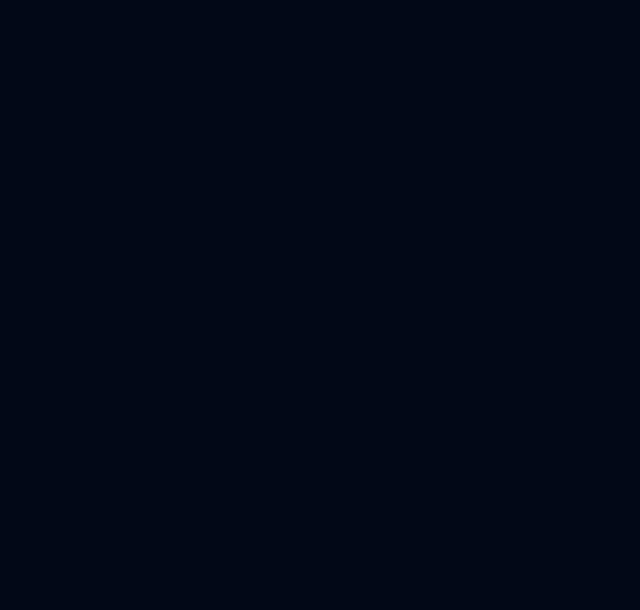
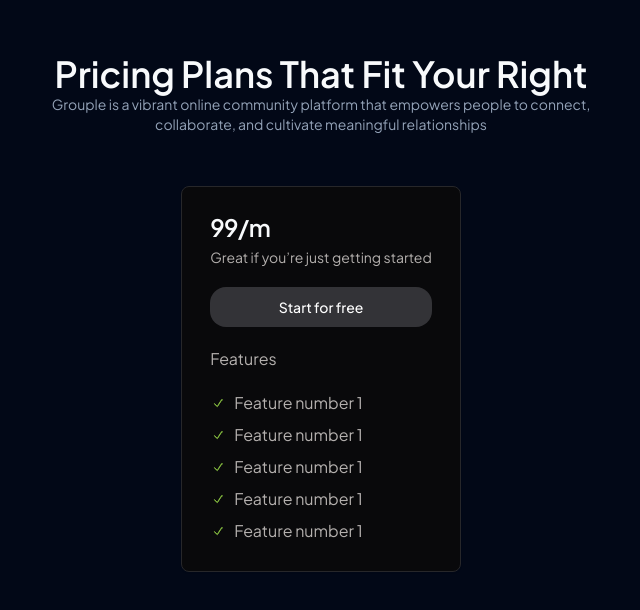
Before and after one commit to RajanJha2003/Grouple, a Next.js app: page / in a window 1280 px wide. Shown: the part 1327-1937 px from the top of the page, without its empty margins (319-959 px from the left). Before the commit the page ends 1237 px from the top, so only its background shows below. Built offline with nearby package versions, Linux system fonts and the light colour scheme.

Commit message:
Pricing Plans

```diff
--- a/src/app/(landing)/_components/pricing/index.tsx
+++ b/src/app/(landing)/_components/pricing/index.tsx
@@ -1,8 +1,67 @@
+import BackdropGradient from "@/components/global/backdrop-gradient"
+import GradientText from "@/components/global/gradient-text"
+import { Button } from "@/components/ui/button"
+import { Card, CardDescription, CardTitle } from "@/components/ui/card"
+import { Check } from "@/icons"
+import Link from "next/link"
 
-const PricingSection = () => {
+type Props = {}
+
+export const PricingSection = (props: Props) => {
   return (
-    <div>PricingSection</div>
+    <div className="w-full pt-20 flex flex-col items-center gap-3" id="pricing">
+      <BackdropGradient className="w-8/12 h-full opacity-40 flex flex-col items-center">
+        <GradientText
+          className="text-4xl font-semibold text-center"
+          element="H2"
+        >
+          Pricing Plans That Fit Your Right
+        </GradientText>
+        <p className="text-sm md:text-center text-left text-muted-foreground">
+          Grouple is a vibrant online community platform that empowers people to
+          connect, <br className="hidden md:block" />
+          collaborate, and cultivate meaningful relationships
+        </p>
+      </BackdropGradient>
+      <Card className="p-7 mt-10 md:w-auto w-full bg-themeBlack border-themeGray">
+        <div className="flex flex-col gap-2">
+          <CardTitle>99/m</CardTitle>
+          <CardDescription className="text-[#B4B0AE]">
+            Great if you’re just getting started
+          </CardDescription>
+          <Link href="#" className="w-full mt-3">
+            <Button
+              variant="default"
+              className="bg-[#333337] w-full rounded-2xl text-white hover:text-[#333337]"
+            >
+              Start for free
+            </Button>
+          </Link>
+        </div>
+        <div className="flex flex-col gap-2 text-[#B4B0AE] mt-5">
+          <p>Features</p>
+          <span className="flex gap-2 mt-3 items-center">
+            <Check />
+            Feature number 1
+          </span>
+          <span className="flex gap-2 items-center">
+            <Check />
+            Feature number 1
+          </span>
+          <span className="flex gap-2 items-center">
+            <Check />
+            Feature number 1
+          </span>
+          <span className="flex gap-2 items-center">
+            <Check />
+            Feature number 1
+          </span>
+          <span className="flex gap-2 items-center">
+            <Check />
+            Feature number 1
+          </span>
+        </div>
+      </Card>
+    </div>
   )
 }
-
-export default PricingSection
--- a/src/app/(landing)/page.tsx
+++ b/src/app/(landing)/page.tsx
@@ -1,7 +1,14 @@
+import dynamic from "next/dynamic"
 import CallToAction from "./_components/call-to-action"
 import DashboardSnippet from "./_components/dashboard-snippet"
 
-
+const PricingSection = dynamic(
+  () =>
+    import("./_components/pricing").then(
+      (component) => component.PricingSection,
+    ),
+  { ssr: true },
+)
 
 export default function Home() {
   return (
@@ -10,7 +17,7 @@
         <CallToAction />
         <DashboardSnippet />
       </div>
-
+      <PricingSection />
     </main>
   )
 }
--- /dev/null
+++ b/src/components/global/backdrop-gradient/index.tsx
@@ -0,0 +1,20 @@
+import { cn } from "@/lib/utils"
+
+type Props = {
+  children: React.ReactNode
+  className?: string
+  container?: string
+}
+
+const BackdropGradient = ({ children, className, container }: Props) => {
+  return (
+    <div className={cn("relative w-full flex flex-col", container)}>
+      <div
+        className={cn("absolute rounded-[50%] radial--blur mx-10", className)}
+      />
+      {children}
+    </div>
+  )
+}
+
+export default BackdropGradient
```
